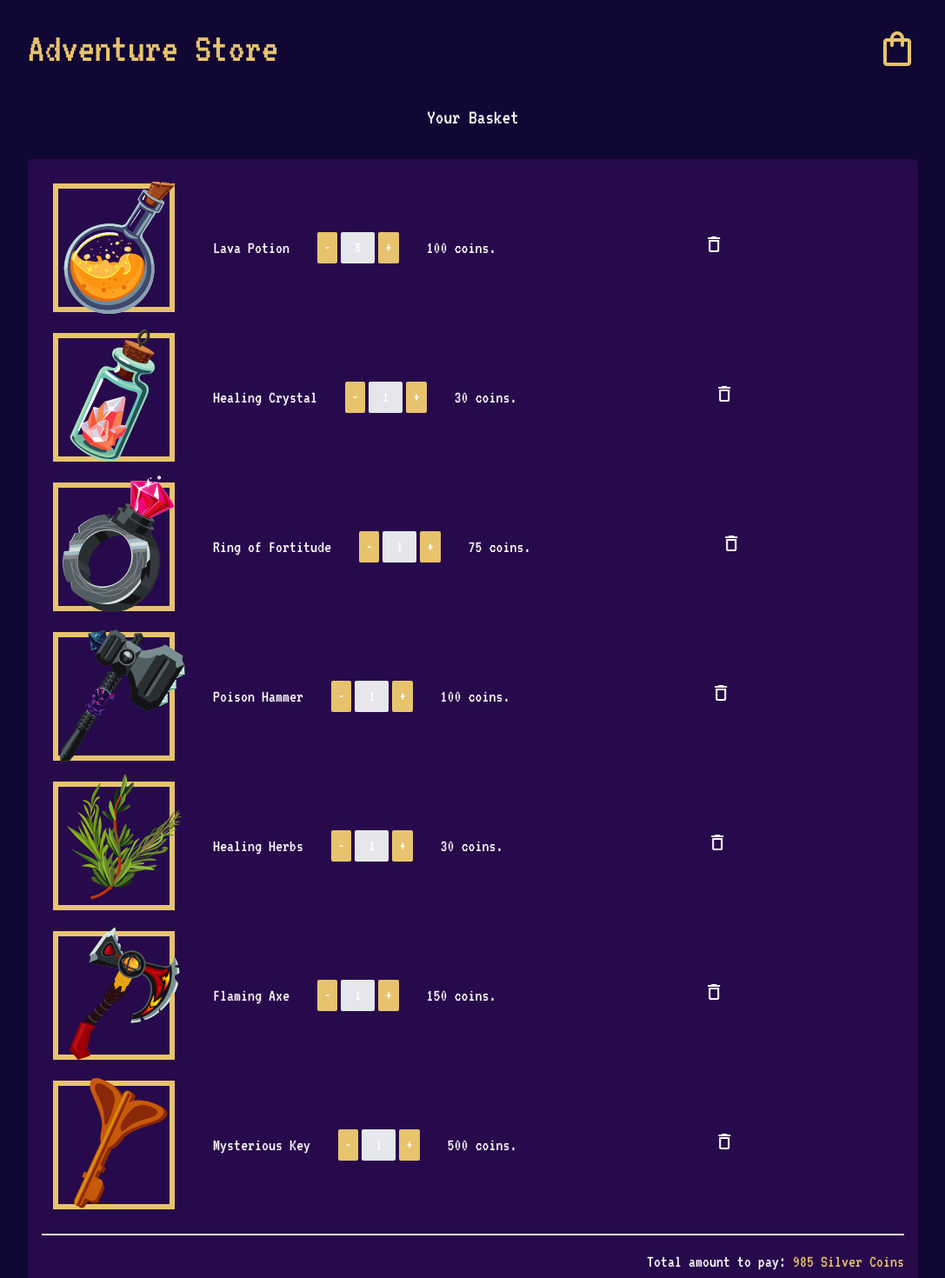
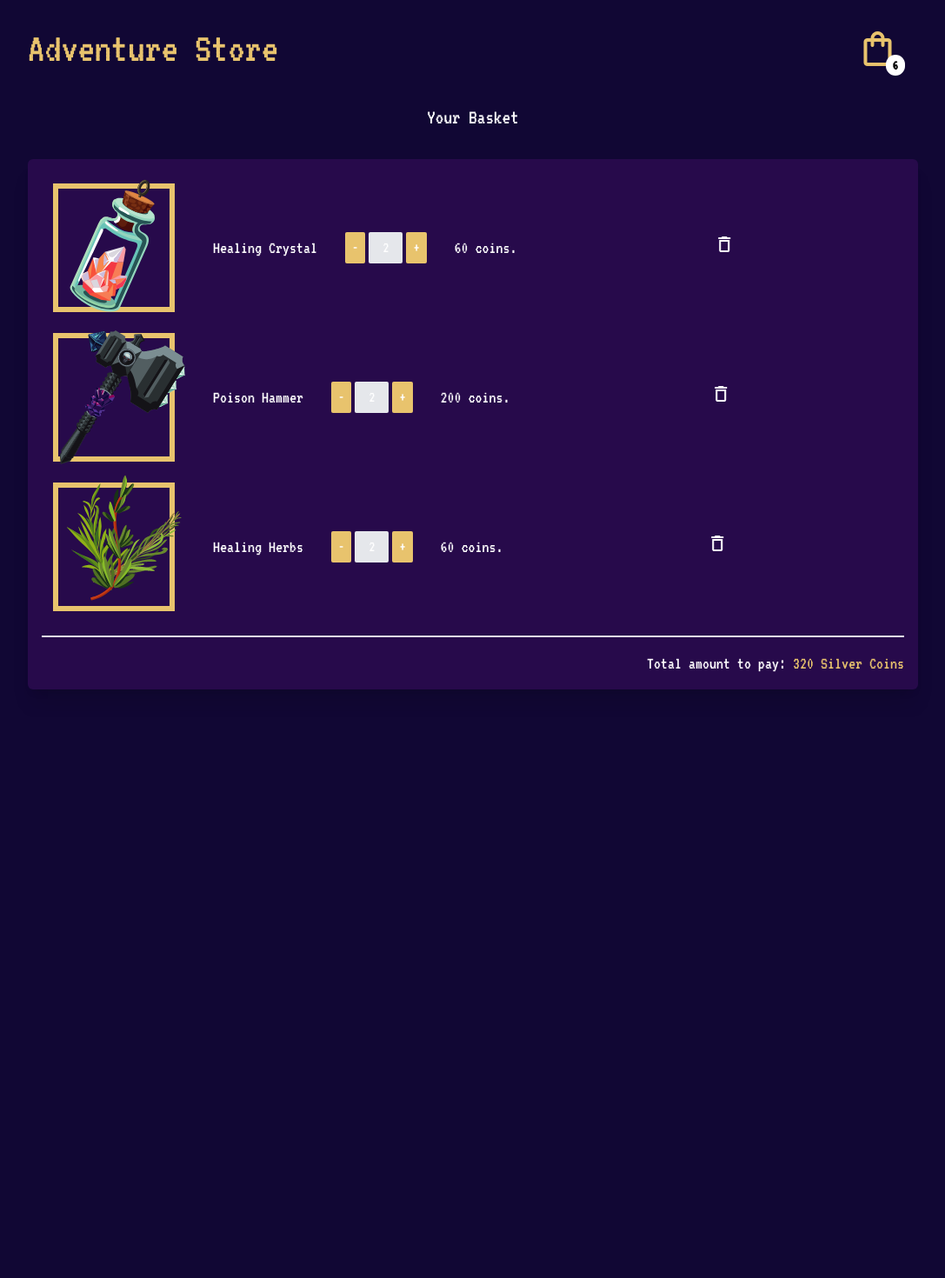
Before and after one commit to serhiipetrash/sp-shop-sample, a Nuxt app: page /cart in a window 1280 px wide. Shown: the top 1470 px of the page at 87% size, without its empty margins (96-1183 px from the left). After the commit the page ends 825 px from the top, so only its background shows below. Built offline with nearby package versions, Linux system fonts and the light colour scheme; data requests are answered from the project's data file.

Commit message:
add Total Number of Products... finish

```diff
--- a/data/db.json
+++ b/data/db.json
@@ -1,28 +1,12 @@
 {
   "cart": [
-    {
-      "title": "Lava Potion",
-      "price": 20,
-      "description": "Gain heat resistance for 3 minutes.",
-      "img": "/img/potion.png",
-      "id": 1,
-      "quantity": 5
-    },
     {
       "title": "Healing Crystal",
       "price": 30,
       "description": "Makes the owner immune to poison.",
       "img": "/img/crystal.png",
       "id": 7,
-      "quantity": 1
-    },
-    {
-      "title": "Ring of Fortitude",
-      "price": 75,
-      "description": "Casts a magic protection barrier.",
-      "img": "/img/ring.png",
-      "id": 4,
-      "quantity": 1
+      "quantity": 2
     },
     {
       "title": "Poison Hammer",
@@ -30,7 +14,7 @@
       "description": "Hammer infused with posion gem magic.",
       "img": "/img/hammer.png",
       "id": 2,
-      "quantity": 1
+      "quantity": 2
     },
     {
       "title": "Healing Herbs",
@@ -38,23 +22,7 @@
       "description": "Restores user back to full health.",
       "img": "/img/herb.png",
       "id": 8,
-      "quantity": 1
-    },
-    {
-      "title": "Flaming Axe",
-      "price": 150,
-      "description": "Attack foes with burning energy.",
-      "img": "/img/axe.png",
-      "id": 9,
-      "quantity": 1
-    },
-    {
-      "title": "Mysterious Key",
-      "price": 500,
-      "description": "Opens a chest sealed by darkness.",
-      "img": "/img/key.png",
-      "id": 11,
-      "quantity": 1
+      "quantity": 2
     }
   ],
   "products": [
--- a/layouts/default.vue
+++ b/layouts/default.vue
@@ -5,7 +5,13 @@
         <h1 class="text-secondary text-5xl">Adventure Store</h1>
       </NuxtLink>
       <NuxtLink to="/cart">
-        <span class="material-icons-outlined text-secondary text-5xl">shopping_bag</span>
+        <span class="material-icons-outlined text-secondary text-5xl">
+          shopping_bag
+        </span>
+        <span class="bg-white py-1 px-2 rounded-2xl font-bold badge">
+          {{ cartStore.numberOfProducts }}
+        </span>
+
       </NuxtLink>
     </header>
 
@@ -26,5 +32,9 @@ cartStore.getCart()
 </script>
 
 <style  scoped>
+.badge {
+  position: relative;
+  left: -15px;
+}
 
 </style>
--- a/stores/cartStore.js
+++ b/stores/cartStore.js
@@ -9,7 +9,14 @@ export const useCartStore = defineStore('cart', {
       return this.cart.reduce((total, item) => {
         return total + (item.price * item.quantity)
       }, 0)
+    },
+
+    numberOfProducts() {
+      return this.cart.reduce((total, item) => {
+        return total + item.quantity
+      }, 0)
     }
+
   },
   actions: {
     async getCart() {
```
